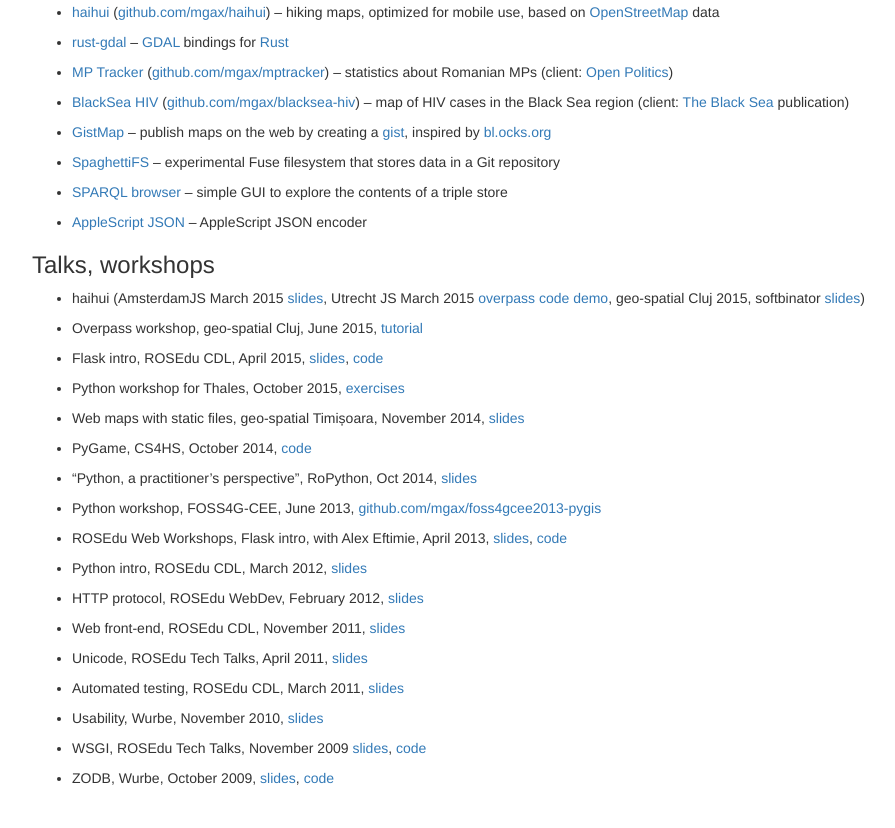
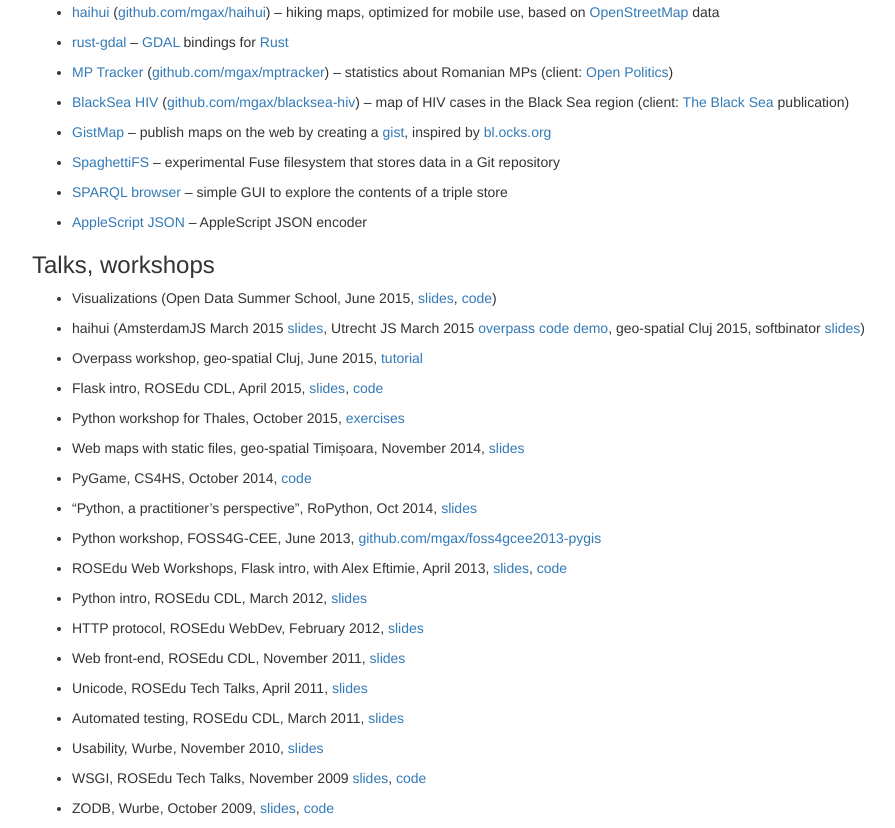
Before and after one commit to mgax/grep.ro, a Jekyll site: the page built from index.md, in a window 1280 px wide, cut to the strip 224-1052 px from the top of the page. Shown: the whole strip, without its empty margins (38-933 px from the left). Built offline with Jekyll 4.4.1, drawn with Linux system fonts in a browser that asks for light colours; nearby versions of some CDN libraries; before the commit the page ends 1022 px from its top, so only the background shows below that.

Commit message:
odss-vis talk

```diff
--- a/index.md
+++ b/index.md
@@ -53,6 +53,8 @@
 
 ### Talks, workshops
 
+* Visualizations (Open Data Summer School, June 2015, [slides](https://grep.ro/quickpub/odss-vis.pdf), [code](https://github.com/mgax/workshop-odss-vis))
+
 * haihui (AmsterdamJS March 2015 [slides](https://grep.ro/quickpub/amsterdamjs-haihui/haihui.pdf), Utrecht JS March 2015 [overpass code demo](https://github.com/mgax/utrechtjs-map), geo-spatial Cluj 2015, softbinator [slides](https://grep.ro/quickpub/softbinator-haihui/slides.pdf))
 
 * Overpass workshop, geo-spatial Cluj, June 2015, [tutorial](https://github.com/mgax/workshop-geocj2015-overpass/blob/master/README.md)
```
